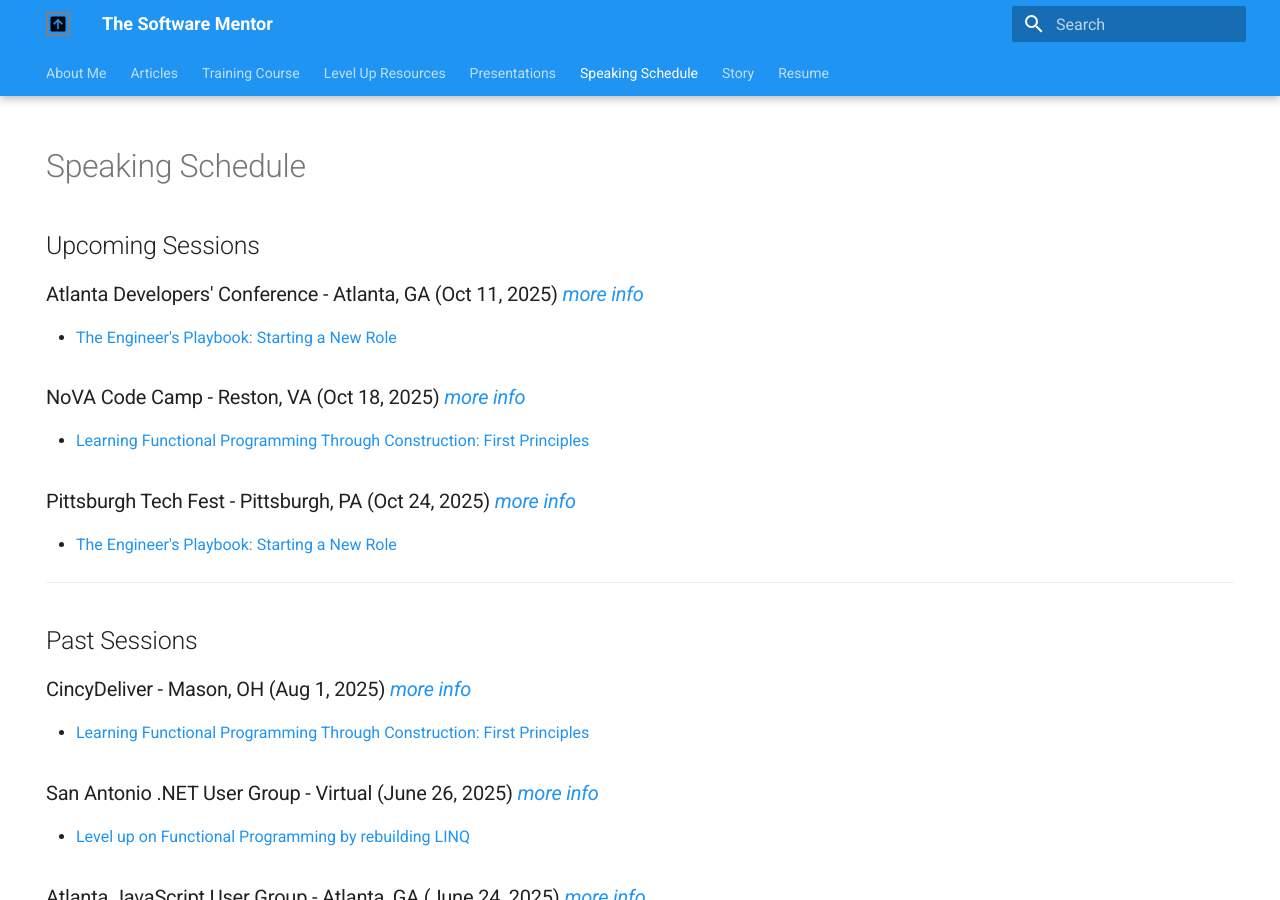
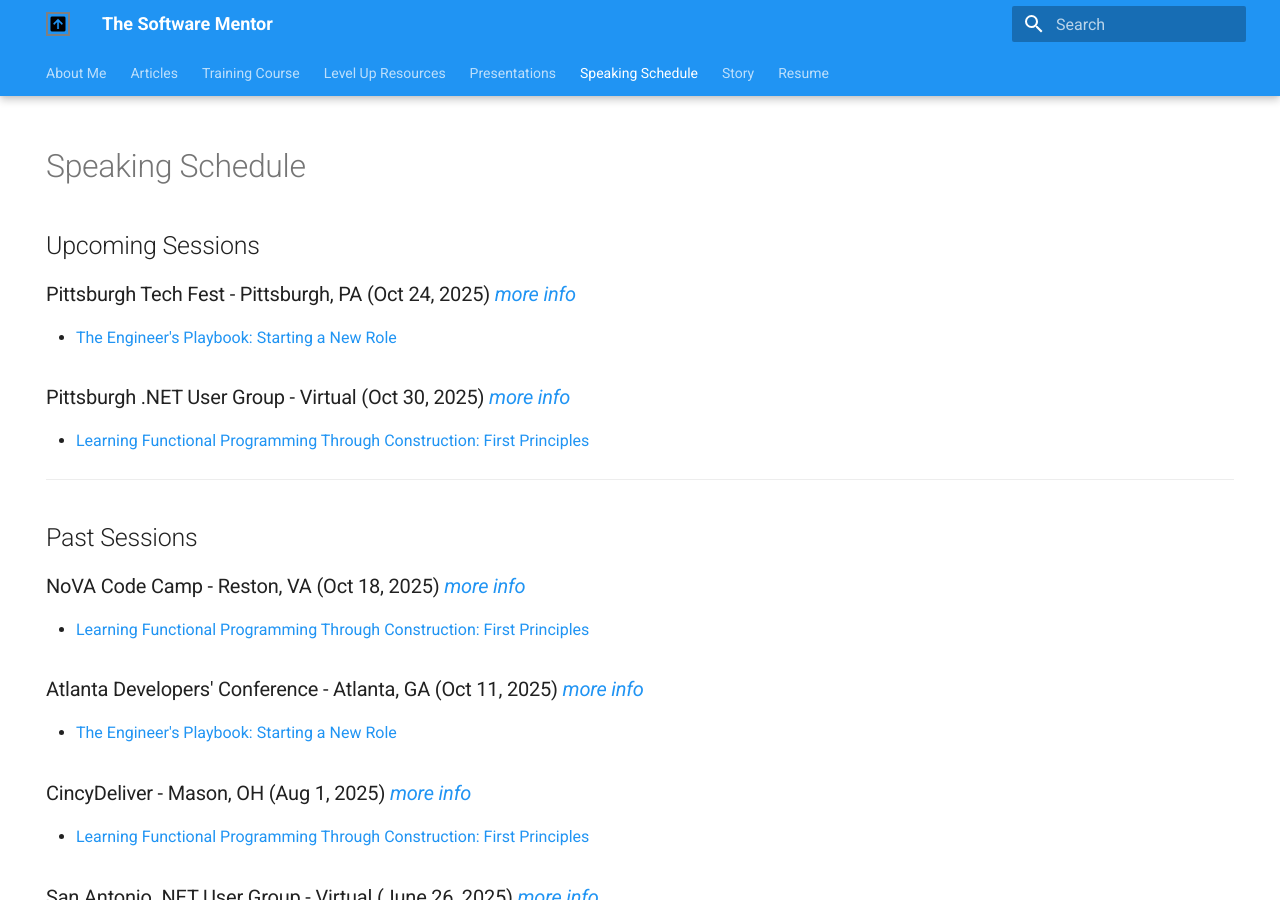
Before and after one commit to cameronpresley/blog, an MkDocs documentation site: the page built from docs/speaking-schedule.md, in a window 1280 px wide and 900 px high. Built offline with MkDocs 1.6.1 and Material for MkDocs 9.7.7, drawn with Linux system fonts in a browser that asks for light colours; plug-ins that fetch from the network failed and are left out.

Commit message:
Update speaking schedule with new and past sessions (#170)

```diff
--- a/docs/speaking-schedule.md
+++ b/docs/speaking-schedule.md
@@ -7,20 +7,24 @@
 # Speaking Schedule
 ## Upcoming Sessions
 
-### Atlanta Developers' Conference - Atlanta, GA (Oct 11, 2025) _[more info](https://www.atldevcon.com/)_
+### Pittsburgh Tech Fest - Pittsburgh, PA (Oct 24, 2025) _[more info](https://www.pghtech.org/events/2025TechFest)_
 
 - [The Engineer's Playbook: Starting a New Role](presentations.md#the-engineers-playbook-starting-a-new-role)
+
+### Pittsburgh .NET User Group - Virtual (Oct 30, 2025) _[more info](https://www.meetup.com/pghdotnet/events/)_
+
+- [Learning Functional Programming Through Construction: First Principles](./presentations.md#learning-functional-programming-through-construction-first-principles)
+
+---
+## Past Sessions
 
 ### NoVA Code Camp - Reston, VA (Oct 18, 2025) _[more info](https://novacodecamp.org/)_
 
 - [Learning Functional Programming Through Construction: First Principles](./presentations.md#learning-functional-programming-through-construction-first-principles)
 
-### Pittsburgh Tech Fest - Pittsburgh, PA (Oct 24, 2025) _[more info](https://www.pghtech.org/events/2025TechFest)_
+### Atlanta Developers' Conference - Atlanta, GA (Oct 11, 2025) _[more info](https://www.atldevcon.com/)_
 
 - [The Engineer's Playbook: Starting a New Role](presentations.md#the-engineers-playbook-starting-a-new-role)
-
----
-## Past Sessions
 
 ### CincyDeliver - Mason, OH (Aug 1, 2025) _[more info](https://www.cincydeliver.org/Home/Index)_
 
```
